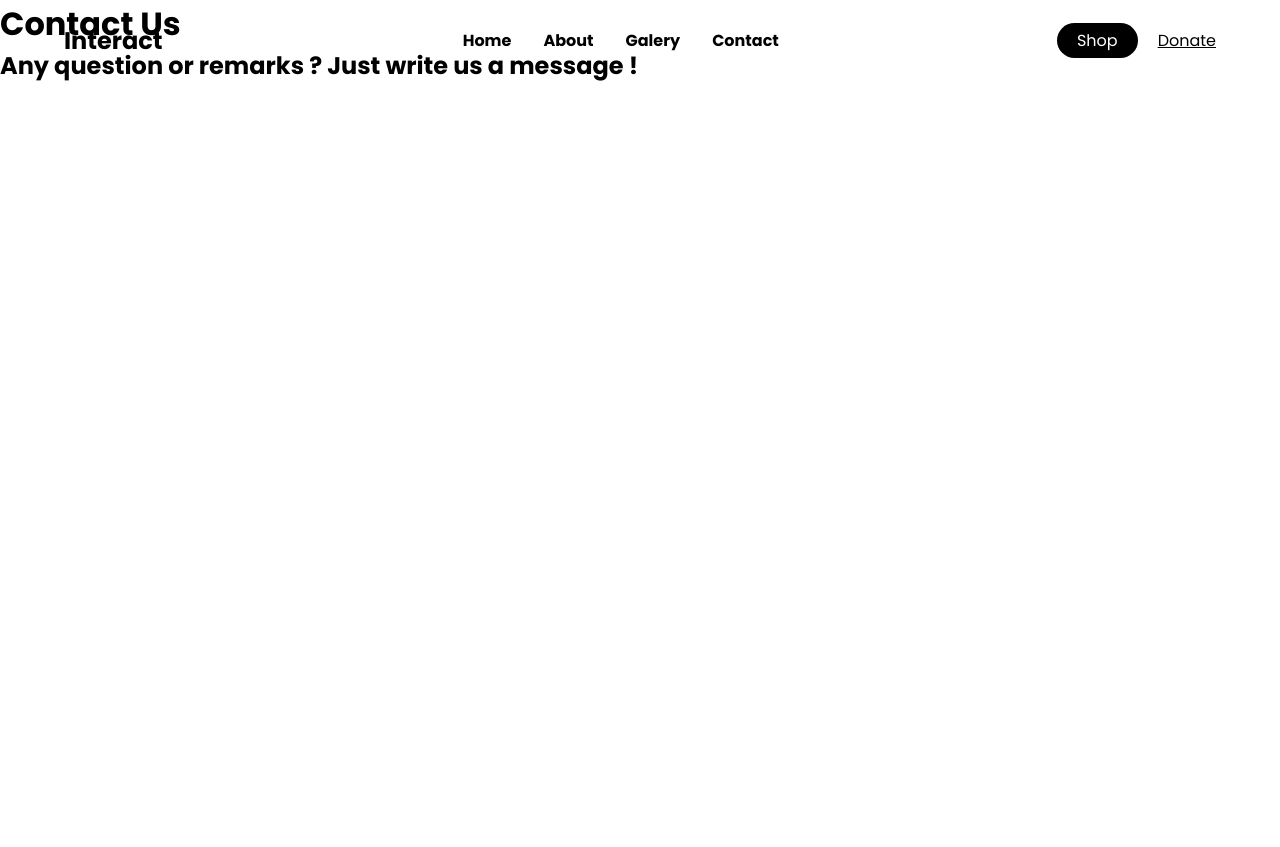
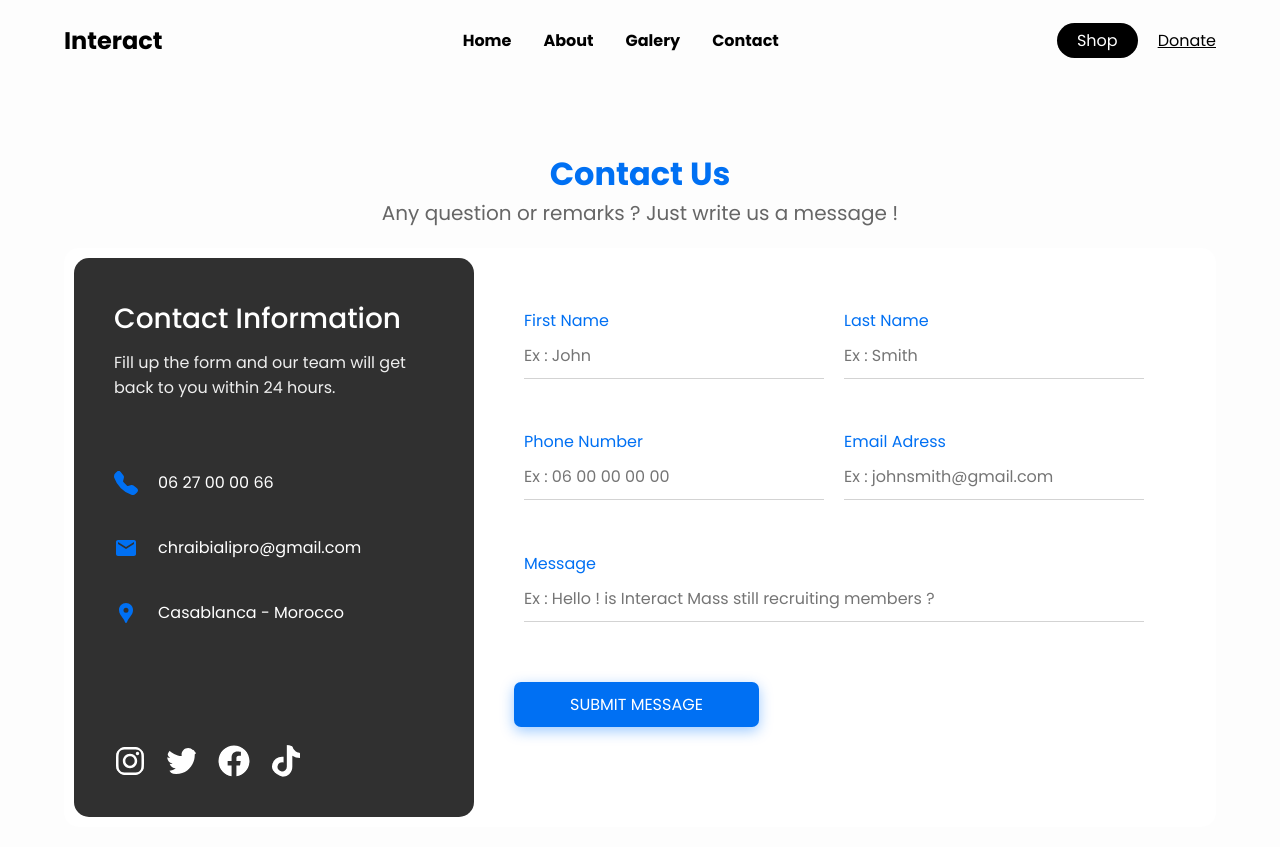
Before and after one commit to chr4ibi/Interact-Mass, a React (Create React App) app: page /contact in a window 1280 px wide. Before the commit the page ends 800 px from the top, so only its background shows below. Built offline with nearby package versions, Linux system fonts and the light colour scheme.

Commit message:
contact page

```diff
--- a/src/pages/Aboutpage.jsx
+++ b/src/pages/Aboutpage.jsx
@@ -83,6 +83,7 @@ const Aboutpage = () => {
 const AboutContainer = styled.div`
   width: 100%;
   min-height: 100vh;
+  background: #fdfdfd;
 `;
 
 const AboutSection = styled.div`
--- a/src/pages/Contactpage.jsx
+++ b/src/pages/Contactpage.jsx
@@ -1,11 +1,15 @@
 // Import libraries
-import React, { useState} from "react";
-import styled from 'styled-components'
+import React, { useState } from "react";
+import styled from "styled-components";
+import { MdEmail } from "react-icons/md";
+import { MdLocationPin } from "react-icons/md";
+import { BsFillTelephoneFill } from "react-icons/bs";
+import { FaInstagram, FaTwitter, FaFacebook, FaTiktok } from "react-icons/fa";
 
 // Import components
-import Navbar from '../components/Navbar'
-import Sidebar from '../components/Sidebar'
-
+import Navbar from "../components/Navbar";
+import Sidebar from "../components/Sidebar";
+import ActionButton from '../components/ActionButton'
 
 const Contactpage = () => {
   const [isOpen, setIsOpen] = useState(false);
@@ -17,13 +21,62 @@ const Contactpage = () => {
     <ContactContainer>
       <Navbar toggle={toggle} isBlack={true} />
       <Sidebar isOpen={isOpen} toggle={toggle} />
-      <ContactSection>
+      <ContactWrapper>
         <ContactTitle>Contact Us</ContactTitle>
-        <ContactSubtitle>Any question or remarks ? Just write us a message !</ContactSubtitle>
-        <ContactWrapper>
-
-        </ContactWrapper>
-      </ContactSection>
+        <ContactSubtitle>
+          Any question or remarks ? Just write us a message !
+        </ContactSubtitle>
+        <ContactSection>
+          <ContactInfo>
+            <ContactInfoTitle>Contact Information</ContactInfoTitle>
+            <ContactInfoDesc>
+              Fill up the form and our team will get back to you within 24
+              hours.
+            </ContactInfoDesc>
+            <PhoneNumber>
+              <PhoneIcon></PhoneIcon>
+              <PhoneText>06 27 00 00 66</PhoneText>
+            </PhoneNumber>
+            <Email>
+              <EmailIcon></EmailIcon>
+              <EmailText>chraibialipro@gmail.com</EmailText>
+            </Email>
+            <Adress>
+              <AdressIcon></AdressIcon>
+              <AdressText>Casablanca - Morocco</AdressText>
+            </Adress>
+            <SocialMedias>
+              <InstagramIcon></InstagramIcon>
+              <TwitterIcon></TwitterIcon>
+              <FacebookIcon></FacebookIcon>
+              <TiktokIcon></TiktokIcon>
+            </SocialMedias>
+          </ContactInfo>
+          <ContactForm>
+            <FormInput>
+              <Text>First Name</Text>
+              <Input placeholder='Ex : John'></Input>
+            </FormInput>
+            <FormInput>
+              <Text>Last Name</Text>
+              <Input placeholder='Ex : Smith'></Input>
+            </FormInput>
+            <FormInput>
+              <Text>Phone Number</Text>
+              <Input placeholder='Ex : 06 00 00 00 00'></Input>
+            </FormInput>
+            <FormInput>
+              <Text>Email Adress</Text>
+              <Input placeholder='Ex : johnsmith@gmail.com'></Input>
+            </FormInput>
+            <MessageInput>
+              <Text>Message</Text>
+              <Input placeholder='Ex : Hello ! is Interact Mass still recruiting members ? '></Input>
+            </MessageInput>
+            <ActionButton blue={true} text='SUBMIT MESSAGE'></ActionButton>
+          </ContactForm>
+        </ContactSection>
+      </ContactWrapper>
     </ContactContainer>
   );
 };
@@ -31,24 +84,235 @@ const Contactpage = () => {
 const ContactContainer = styled.div`
   width: 100%;
   min-height: 100vh;
+  display: flex;
+  flex-direction: column;
+  background: #fdfdfd;
 `;
-
-const ContactSection = styled.div`
-
-`
 
 const ContactWrapper = styled.div`
   width: 90%;
   max-width: 1200px;
+  margin-top: 150px;
+  display: flex;
+  flex-direction: column;
+  align-items: center;
+  align-self: center;
+`;
 
+const ContactTitle = styled.h1`
+  font-size: 32px;
+  color: #0070f3;
+  text-align: center;
+`;
+
+const ContactSubtitle = styled.h2`
+  font-size: 20px;
+  font-weight: 400;
+  color: #666;
+  text-align: center;
+`;
+
+const ContactSection = styled.div`
+  width: 100%;
+  max-width: 1200px;
+  display: flex;
+  margin: 20px 0px;
+  border-radius: 15px;
+  background: #fff;
+  padding: 10px;
+
+  @media screen and (max-width: 800px){
+    flex-direction: column;
+  }
+`;
+
+const ContactInfo = styled.div`
+  background: #303030;
+  border-radius: 15px;
+  display: flex;
+  flex-direction: column;
+  padding: 40px;
+  width: 100%;
+  max-width: 400px;
+
+  @media screen and (max-width: 800px){
+    max-width: 800px;
+  }
+
+
+`;
+
+const ContactInfoTitle = styled.h1`
+  color: #fff;
+  font-size: 28px;
+  font-weight: 500;
+
+  @media screen and (max-width: 800px){
+    font-size: 24px;
+  }
+`;
+
+const ContactInfoDesc = styled.p`
+  color: #eee;
+  font-size: 16px;
+  margin: 10px 0px;
+  margin-bottom: 50px;
+`;
+
+const PhoneNumber = styled.div`
+  display: flex;
+  align-items: center;
+  margin: 20px 0px;
+`;
+
+const PhoneIcon = styled(BsFillTelephoneFill)`
+  color: #0070f3;
+  font-size: 24px;
+  margin-right: 20px;
+`;
+
+const PhoneText = styled.p`
+  color: #fff;
+  font-size: 16px;
+`;
+
+const Email = styled.div`
+  display: flex;
+  align-items: center;
+  margin: 20px 0px;
+`;
+
+const EmailIcon = styled(MdEmail)`
+  color: #0070f3;
+  font-size: 24px;
+  margin-right: 20px;
+`;
+
+const EmailText = styled.p`
+  color: #fff;
+  font-size: 16px;
+`;
+
+const Adress = styled.div`
+  display: flex;
+  align-items: center;
+  margin: 20px 0px;
+`;
+
+const AdressIcon = styled(MdLocationPin)`
+  color: #0070f3;
+  font-size: 24px;
+  margin-right: 20px;
+`;
+
+const AdressText = styled.p`
+  color: #fff;
+  font-size: 16px;
+`;
+
+const SocialMedias = styled.div`
+  display: flex;
+  align-items: center;
+  margin-top: 100px;
+`;
+
+const InstagramIcon = styled(FaInstagram)`
+  color: #fff;
+  font-size: 32px;
+  background-color: transparent;
+  margin-right: 20px;
+  border-radius: 1000px;
+  cursor: pointer;
+
+  &:hover {
+    color: #0070f3;
+    transition: 0.2s;
+  }
+`;
+
+const TwitterIcon = styled(FaTwitter)`
+  color: #fff;
+  font-size: 32px;
+  background-color: transparent;
+  margin-right: 20px;
+  border-radius: 1000px;
+
+  cursor: pointer;
+
+  &:hover {
+    color: #0070f3;
+    transition: 0.2s;
+  }
+`;
+
+const FacebookIcon = styled(FaFacebook)`
+  color: #fff;
+  font-size: 32px;
+  background-color: transparent;
+  margin-right: 20px;
+  border-radius: 1000px;
+
+  cursor: pointer;
+
+  &:hover {
+    color: #0070f3;
+    transition: 0.2s;
+  }
+`;
+
+const TiktokIcon = styled(FaTiktok)`
+  color: #fff;
+  font-size: 32px;
+  background-color: transparent;
+  margin-right: 20px;
+  border-radius: 1000px;
+
+  cursor: pointer;
+
+  &:hover {
+    color: #0070f3;
+    transition: 0.2s;
+  }
+`;
+
+const ContactForm = styled.div`
+  border-radius: 15px;
+  padding: 40px;
+  display: flex;
+  flex-wrap: wrap;
+  width: 100%;
+  max-width: 800px;
+`;
+
+const FormInput = styled.div`
+  margin: 10px;
+  width: 100%;
+  max-width: 300px;
+`;
+
+const MessageInput = styled.div`
+  margin: 10px;
+  width: 100%;
+  max-width: 620px;
 `
 
-const ContactTitle = styled.h1`
+const Text = styled.p`
+  color: #0070f3;
+`;
 
-`
+const Input = styled.input`
+  border: none;
+  border-bottom: 1px solid #D3D3D3;
+  padding: 10px 0px;
+  font-size: 16px;
+  width: 100%;
 
-const ContactSubtitle = styled.h2`
+  &:focus {
+    outline: none;
+    border-bottom: 2px solid #0070f3;
+    transition: 0.2s;
+  }
 
-`
+`;
 
 export default Contactpage;
--- a/src/pages/Galerypage.jsx
+++ b/src/pages/Galerypage.jsx
@@ -36,6 +36,7 @@ const Galerypage = () => {
 const GaleryContainer = styled.div`
   width: 100%;
   min-height: 100vh;
+  background: #fdfdfd;
 `;
 
 const ActionsSection = styled.div`
--- a/src/pages/Homepage.jsx
+++ b/src/pages/Homepage.jsx
@@ -35,7 +35,7 @@ const Homepage = () => {
             <HeroContent>
               <HeroTitle>Interact Mass</HeroTitle>
               <HeroDesc>Together for a better world</HeroDesc>
-              <LinkButton to='/' blue={true} text="READ MORE" />
+              <LinkButton to='/' blue={true} text="DISCOVER" />
             </HeroContent>
           </Fade>
         </HeroWrapper>
@@ -135,6 +135,7 @@ const Homepage = () => {
 const HomeContainer = styled.div`
   width: 100%;
   min-height: 100vh;
+  background: #fdfdfd;
 `;
 
 const HeroSection = styled.div`
--- a/src/pages/Loginpage.jsx
+++ b/src/pages/Loginpage.jsx
@@ -41,7 +41,7 @@ const Container = styled.div`
   display: flex;
   flex-direction: column;
   align-items: center;
-  background: #eee;
+  background: #fdfdfd;
 `;
 
 const Wrapper = styled.div`
--- a/src/pages/Productpage.jsx
+++ b/src/pages/Productpage.jsx
@@ -48,6 +48,7 @@ const ProductContainer = styled.div`
   display: flex;
   flex-direction: column;
   align-items: center;
+  background: #fdfdfd;
 `;
 
 const ProductSection = styled.div`
--- a/src/pages/Registerpage.jsx
+++ b/src/pages/Registerpage.jsx
@@ -5,6 +5,7 @@ import { BsFillPersonFill } from "react-icons/bs";
 import { MdEmail } from "react-icons/md";
 import { FaLock } from "react-icons/fa";
 import ShopNavbar from "../components/ShopNavbar";
+import { Link as LinkR } from 'react-router-dom'
 
 // Import components
 import Separator from "../components/Separator";
@@ -13,10 +14,10 @@ import ActionButton from "../components/ActionButton";
 const Registerpage = () => {
   return (
     <Container>
-      <ShopNavbar dark={false} backPath="/shop" btnBlue={false} />
+      <ShopNavbar dark={true} backPath="/shop" btnBlue={true} />
       <Wrapper>
         <Title>Create an account</Title>
-        <Separator />
+        <Separator blue={true}/>
         <Form>
           <NameInputs>
             <NameIcon></NameIcon>
@@ -35,7 +36,8 @@ const Registerpage = () => {
             <PasswordIcon></PasswordIcon>
             <Input placeholder="Confirm Password" />
           </PasswordSection>
-          <ActionButton text="REGISTER" blue={false} />
+          <ActionButton text="REGISTER" blue={true} />
+          <Link to="/shop/login">ALREADY HAVE AN ACCOUNT ?</Link>
         </Form>
       </Wrapper>
     </Container>
@@ -48,7 +50,7 @@ const Container = styled.div`
   display: flex;
   flex-direction: column;
   align-items: center;
-  background: #0070f3;
+  background: #fdfdfd;
 `;
 
 const Wrapper = styled.div`
@@ -59,10 +61,8 @@ const Wrapper = styled.div`
   align-items: center;
   max-width: 90%;
   margin-top: 150px;
-  background: rgba(255, 255, 255, 0.3);
-  box-shadow: 0 8px 32px 0 rgba(31, 38, 135, 0.37);
-  backdrop-filter: blur(4px);
-  -webkit-backdrop-filter: blur(20px);
+  background: #fff;
+  box-shadow: 0 4px 8px 0 rgba(0, 0, 0, 0.2);
   border-radius: 10px;
   border: 1px solid rgba(255, 255, 255, 0.18);
 
@@ -180,4 +180,14 @@ const Input = styled.input`
   }
 `;
 
+const Link = styled(LinkR)`
+  color: #000;
+  text-decoration: none;
+  margin: 5px 0px;
+
+  &:hover {
+    text-decoration: underline;
+  }
+`;
+
 export default Registerpage;
--- a/src/pages/Shoppage.jsx
+++ b/src/pages/Shoppage.jsx
@@ -49,7 +49,7 @@ const ShopContainer = styled.div`
   display: flex;
   flex-direction: column;
   align-items: center;
-  background-color: #fff;
+  background-color: #fdfdfd;
 `;
 
 const ShopSection = styled.div`
```
Also changed, not shown: src/assets/illustrations/wave.svg, src/utils/style.txt.
